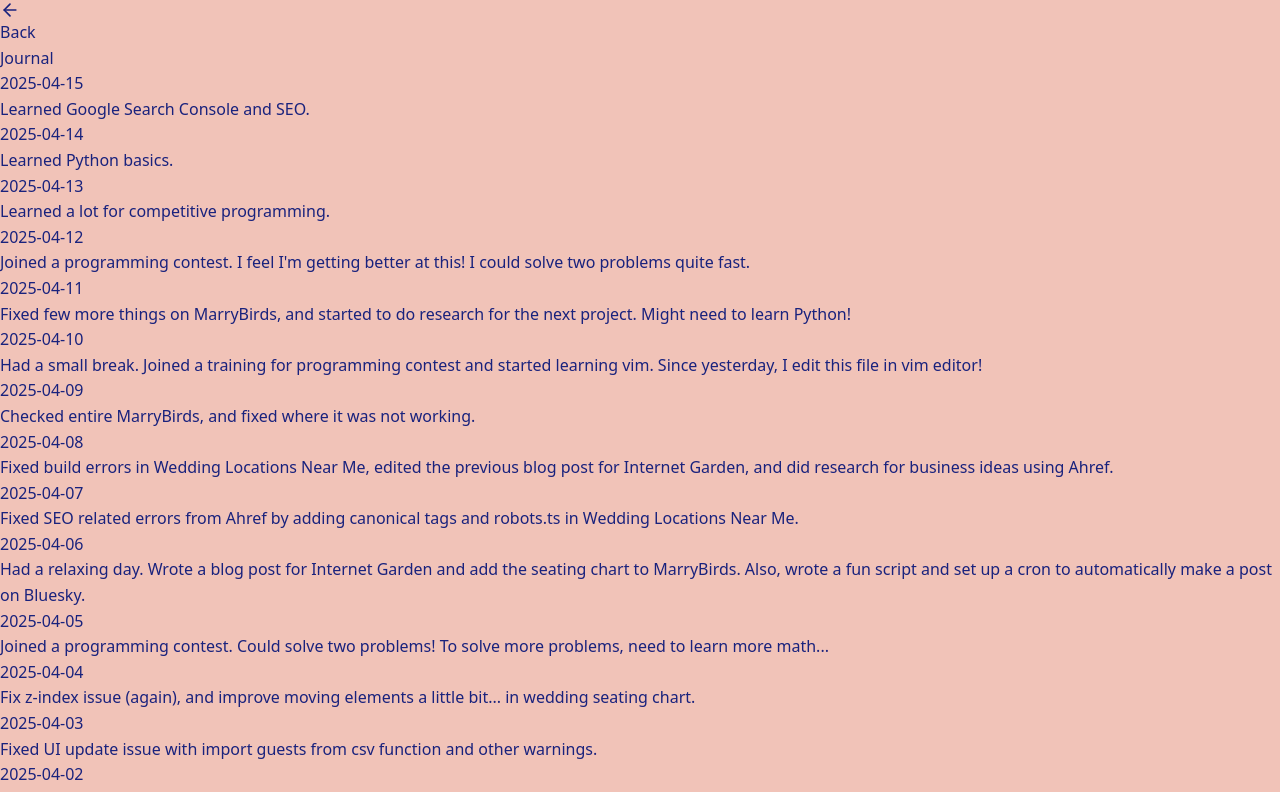
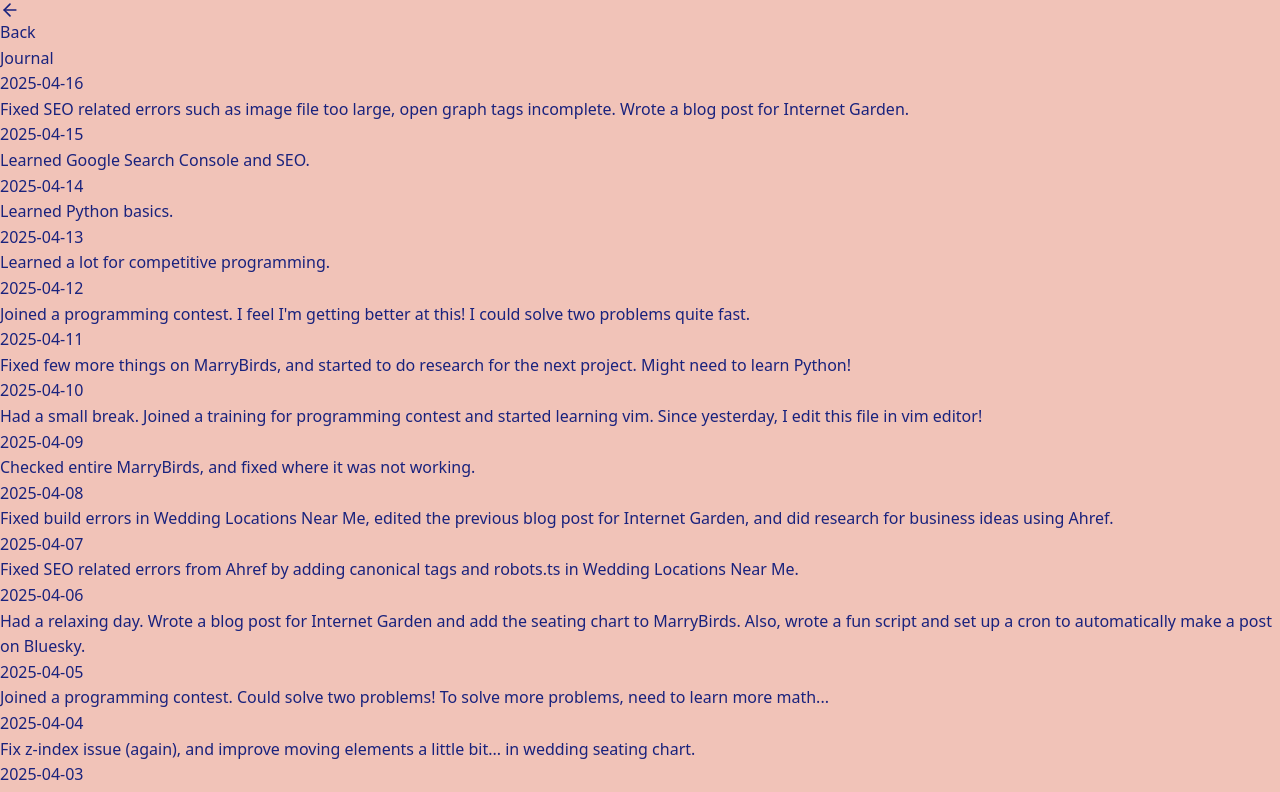
Before and after one commit to minamicode/minamicode.com, a Next.js app: page /journal in a window 1280 px wide. Shown: the top 792 px of the page. Built offline with nearby package versions, Linux system fonts and the light colour scheme.

Commit message:
add a journal entry

```diff
--- a/src/app/_components/JournalEntries.tsx
+++ b/src/app/_components/JournalEntries.tsx
@@ -6,6 +6,10 @@ type JournalEntry = {
 };
 
 const entries: JournalEntry[] = [
+  {
+    date: "2025-04-16",
+    text: "Fixed SEO related errors such as image file too large, open graph tags incomplete. Wrote a blog post for Internet Garden.",
+  },
   {
     date: "2025-04-15",
     text: "Learned Google Search Console and SEO.",
```
